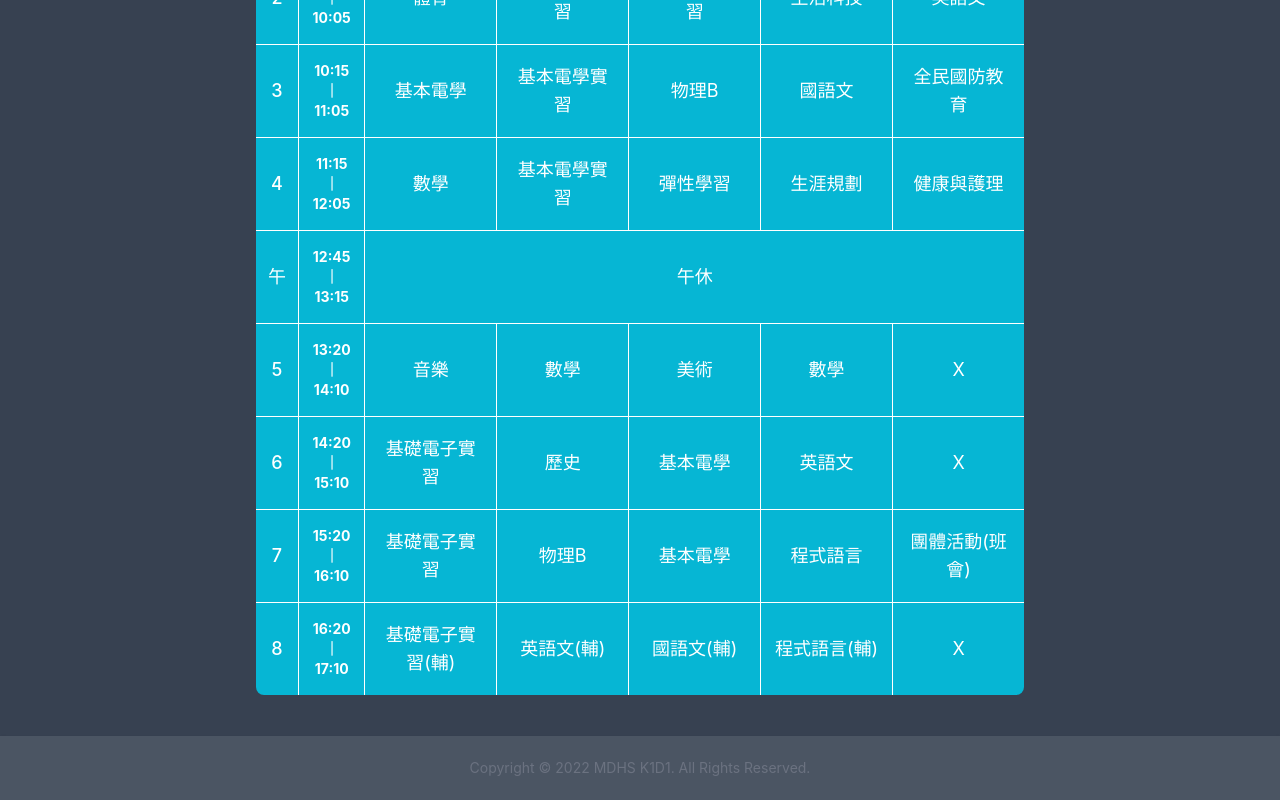
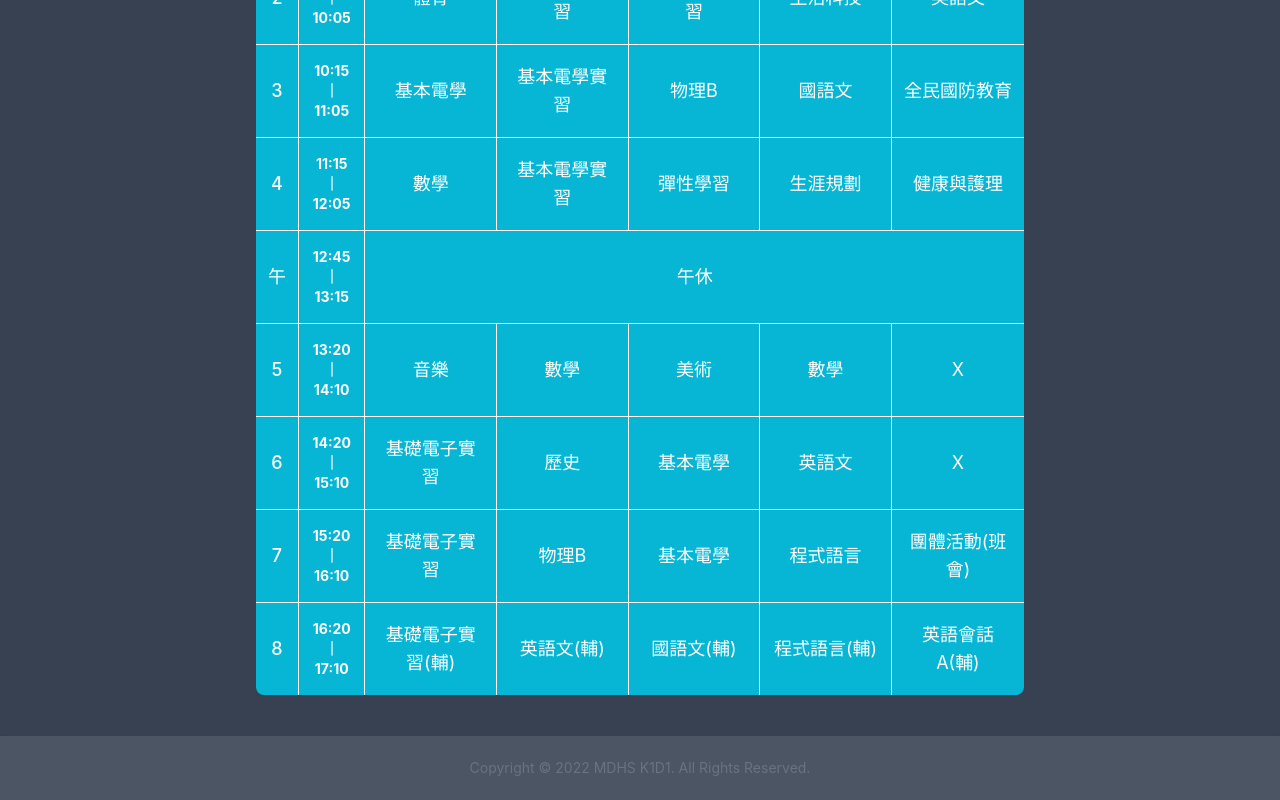
Before and after one commit to HACO8888/MDHS-KD1-WEB, a React (Create React App) app: page /course in a window 1280 px wide. Shown: the part 398-1198 px from the top of the page. Built offline with nearby package versions, Linux system fonts and the light colour scheme; no server answers.

Commit message:
Update index.js

```diff
--- a/src/pages/Course/index.js
+++ b/src/pages/Course/index.js
@@ -29,6 +29,8 @@ export default function Course() {
     var dataString = JSON.stringify(data);
     const replacements = [
         // ["-", " "],
+        ["A", ""],
+        ["B", ""],
         ["技高課內社團", "課內社團"],
         ["Javascript", "JS"],
         ["\\(輔\\)", ""],
@@ -38,7 +40,7 @@ export default function Course() {
         ["物理B", "物理"],
         ["國語文", "國文"],
         ["英語文", "英文"],
-        ["英語會話", "ESL "],
+        ["英語會話", "ESL"],
         ["基本電學", "電學"],
         ["基礎電子", "電子"],
         ["電腦繪圖", "電繪"],
@@ -282,8 +284,8 @@ export default function Course() {
               <td className="py-4 px-3 border-white border-r align-middle w-[18%]" onClick={() => { setModalShow(!modalShow); setTable(post.table.day4[8]) }}>
                 <p className="text-lg">{post.table.day4[8].classname}</p>
               </td>
-              <td className="py-4 px-3 border-white align-middle w-[18%]">
-                <p className="text-lg">X</p>{ /* {post.table.day5[8].classname} */}
+              <td className="py-4 px-3 border-white align-middle w-[18%]" onClick={() => { setModalShow(!modalShow); setTable(post.table.day5[8]) }}>
+                <p className="text-lg">{post.table.day5[8].classname}</p>
               </td>
             </tr>
           </tbody>
```
